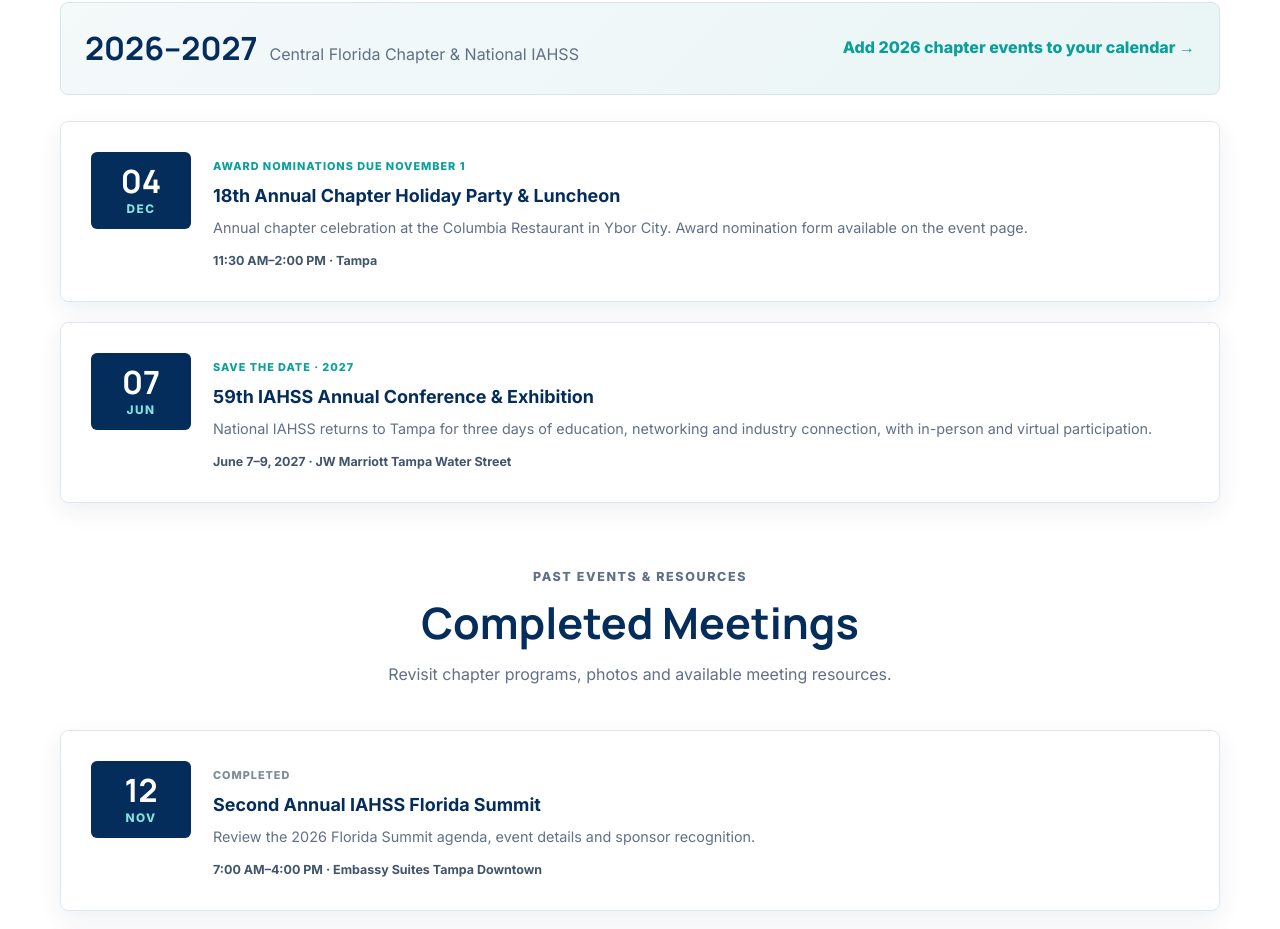
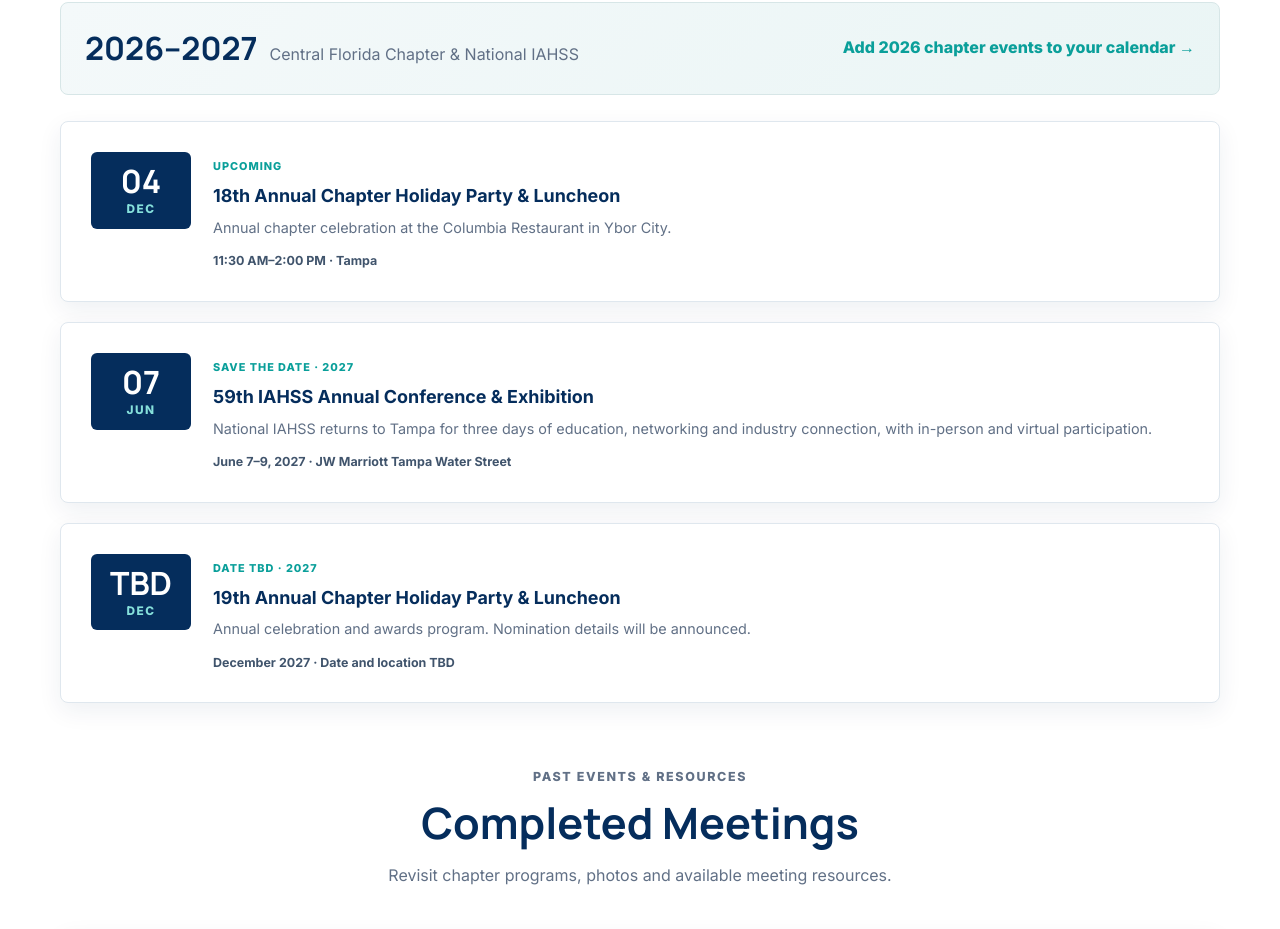
Before and after one commit to iahsscfc/iahss-central-florida, a plain HTML site: page events.html in a window 1280 px wide. Shown: the part 789-1718 px from the top of the page. Drawn offline with Linux system fonts and the light colour scheme.

Commit message:
Close expired 2026 nominations and link 2027 holiday planning

```diff
--- a/events.html
+++ b/events.html
@@ -57,9 +57,9 @@
       <a class="event-card reveal" href="event-holiday-2026.html">
         <div class="event-date"><strong>04</strong><span>Dec</span></div>
         <div>
-          <span class="event-status">Award nominations due November 1</span>
+          <span class="event-status">Upcoming</span>
           <h3>18th Annual Chapter Holiday Party &amp; Luncheon</h3>
-          <p>Annual chapter celebration at the Columbia Restaurant in Ybor City. Award nomination form available on the event page.</p>
+          <p>Annual chapter celebration at the Columbia Restaurant in Ybor City.</p>
           <b>11:30 AM–2:00 PM · Tampa</b>
         </div>
       </a>
@@ -72,6 +72,10 @@
           <p>National IAHSS returns to Tampa for three days of education, networking and industry connection, with in-person and virtual participation.</p>
           <b>June 7–9, 2027 · JW Marriott Tampa Water Street</b>
         </div>
+      </a>
+      <a class="event-card reveal" href="event-holiday-2027.html">
+        <div class="event-date"><strong>TBD</strong><span>Dec</span></div>
+        <div><span class="event-status">Date TBD · 2027</span><h3>19th Annual Chapter Holiday Party &amp; Luncheon</h3><p>Annual celebration and awards program. Nomination details will be announced.</p><b>December 2027 · Date and location TBD</b></div>
       </a>
     </div>
 
```
